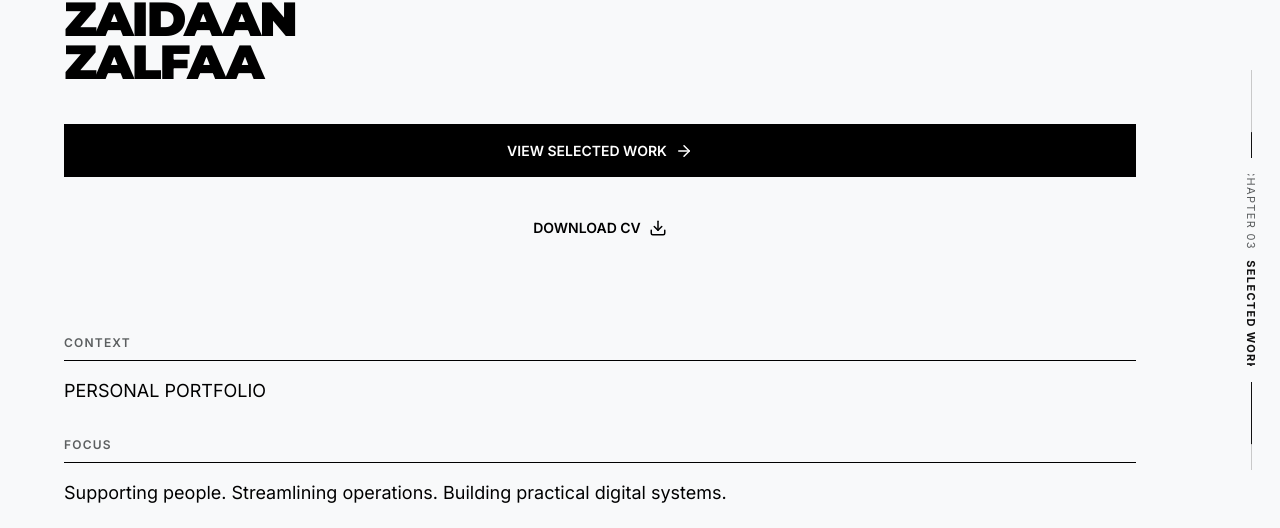
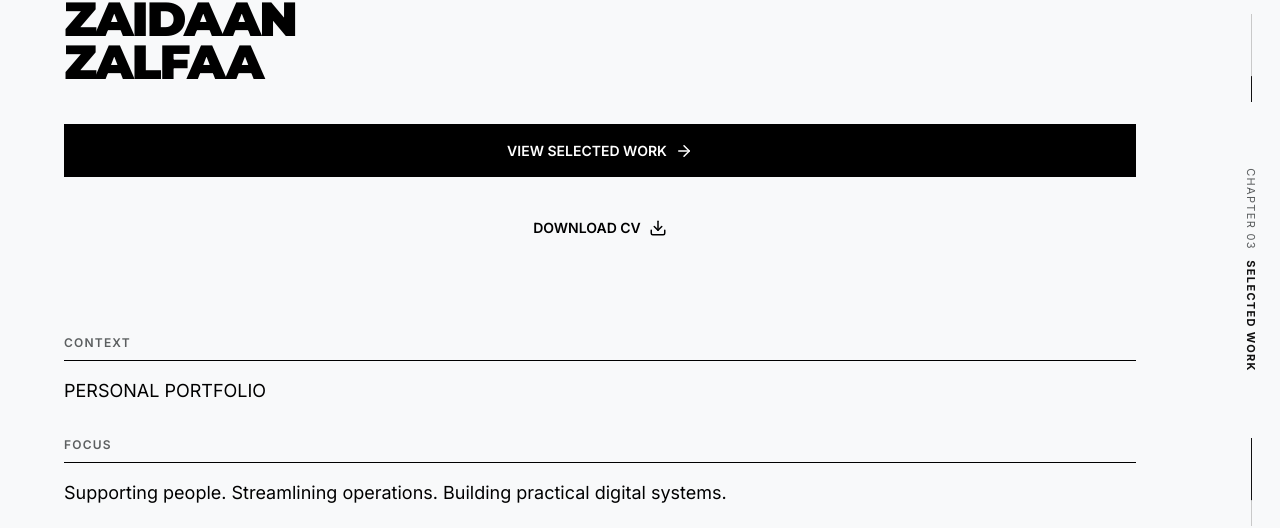
Before and after one commit to overhaulpxl/zaidaan-portofolio, a Next.js app: page / in a window 1280 px wide. Shown: the part 130-658 px from the top of the page. Built offline with nearby package versions, Linux system fonts and the light colour scheme.

Commit message:
fix: prevent long chapter indicator clipping

```diff
--- a/src/components/navigation/chapter-indicator.css
+++ b/src/components/navigation/chapter-indicator.css
@@ -4,8 +4,8 @@
 .chapter-indicator__rule>span{position:absolute;left:0;width:1px;background:#111;transition:transform .12s linear}
 .chapter-indicator__rule--upper>span{inset:0;transform:scaleY(var(--chapter-progress));transform-origin:bottom}
 .chapter-indicator__rule--lower>span{inset:0;transform:scaleY(calc(1 - var(--chapter-progress)));transform-origin:top}
-.chapter-indicator__viewport{position:relative;display:block;width:3.5rem;height:12rem;overflow:hidden;white-space:nowrap}
-.chapter-indicator__label{position:absolute;left:50%;top:50%;display:flex;width:12rem;height:3.5rem;align-items:center;justify-content:center;gap:.65rem;font-family:var(--font-inter),Arial,sans-serif;font-size:11px;letter-spacing:.12em;text-transform:uppercase;color:#5c5f60;transform:translate(-50%,-50%) rotate(90deg);transform-style:preserve-3d}
+.chapter-indicator__viewport{position:relative;display:block;width:3.5rem;height:19rem;overflow:hidden;white-space:nowrap}
+.chapter-indicator__label{position:absolute;left:50%;top:50%;display:flex;width:19rem;height:3.5rem;align-items:center;justify-content:center;gap:.65rem;font-family:var(--font-inter),Arial,sans-serif;font-size:11px;letter-spacing:.12em;text-transform:uppercase;color:#5c5f60;transform:translate(-50%,-50%) rotate(90deg);transform-style:preserve-3d}
 .chapter-indicator__label strong{font-weight:700;color:#111}
 
 @media(min-width:1152px){.chapter-indicator{display:flex}}
```
